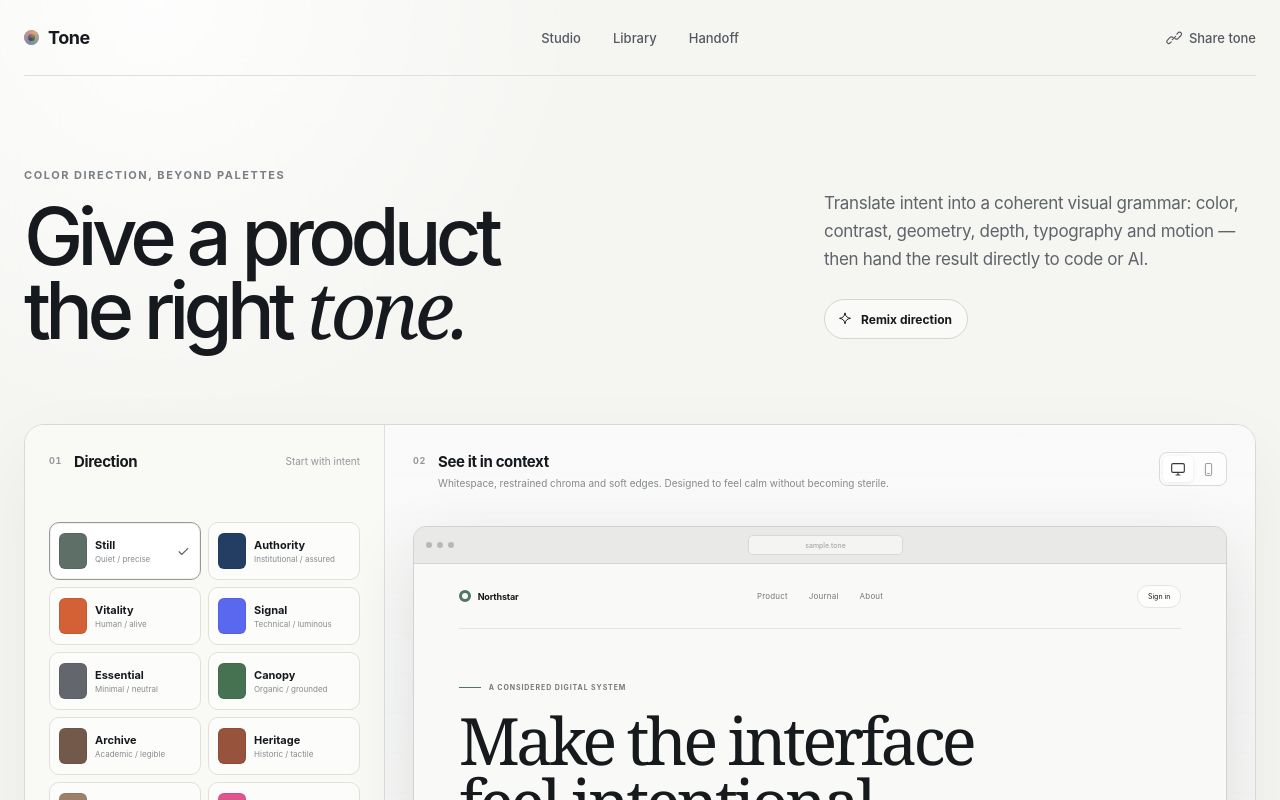
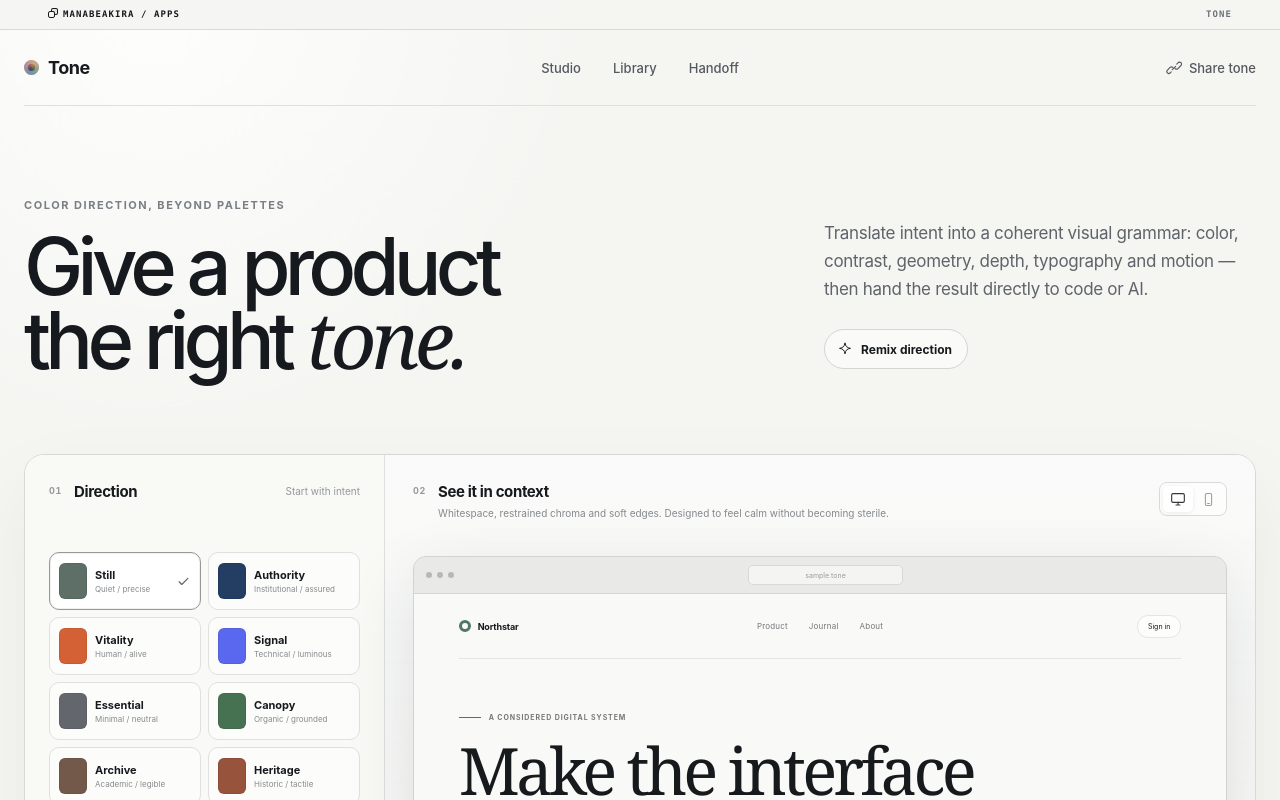
Before and after one commit to akiralazycat/tone, a Next.js app: page / in a window 1280 px wide. Shown: the top 800 px of the page. Built offline with nearby package versions, Linux system fonts and the light colour scheme.

Commit message:
Add shared Manabeakira house layer

```diff
--- a/app/globals.css
+++ b/app/globals.css
@@ -10,7 +10,24 @@
   --paper: #f5f5f2;
   --panel: #fbfbf9;
   --accent: #8f3f2e;
+  --house-surface: rgba(245, 245, 242, 0.92);
+  --house-line: rgba(22, 25, 29, 0.12);
+  --house-text: #16191d;
+  --house-muted: #6e737b;
+  --house-signal: #8f3f2e;
+  --house-focus: #4464d9;
 }
+
+.house-bar { min-height: 30px; padding: 0 clamp(18px, 4vw, 48px); display: flex; align-items: center; justify-content: space-between; gap: 20px; position: relative; z-index: 100; border-bottom: 1px solid var(--house-line); background: var(--house-surface); color: var(--house-muted); backdrop-filter: blur(18px); font: 650 9px/1 ui-monospace, SFMono-Regular, Menlo, monospace; letter-spacing: .12em; text-transform: uppercase; }
+.house-bar a { display: inline-flex; align-items: center; gap: 8px; color: var(--house-text); text-decoration: none; }
+.house-bar a:hover { color: var(--house-signal); }
+.house-bar a:focus-visible { outline: 2px solid var(--house-focus); outline-offset: 3px; }
+.house-bar__mark { width: 7px; height: 7px; border: 1px solid currentColor; border-radius: 2px; box-shadow: 3px -3px 0 -1px var(--house-surface), 3px -3px 0 0 currentColor; }
+.house-bar__product { color: var(--house-muted); }
+::selection { background: color-mix(in srgb, var(--house-signal) 22%, transparent); color: var(--house-text); }
+:where(button, a, input, textarea, select):focus-visible { outline: 2px solid var(--house-focus); outline-offset: 3px; }
+@media (max-width: 560px) { .house-bar { min-height: 28px; } .house-bar__product { display: none; } }
+@media (prefers-reduced-motion: reduce) { html { scroll-behavior: auto !important; } *, *::before, *::after { animation-duration: .01ms !important; animation-iteration-count: 1 !important; transition-duration: .01ms !important; } }
 
 html {
   scroll-behavior: smooth;
--- /dev/null
+++ b/components/house-bar.tsx
@@ -0,0 +1,11 @@
+export function HouseBar({ product }: { product: string }) {
+  return (
+    <nav className="house-bar" aria-label="Manabeakira apps">
+      <a href="https://app.manabeakira.com" aria-label="Open Manabeakira apps">
+        <span className="house-bar__mark" aria-hidden="true" />
+        <span>manabeakira / apps</span>
+      </a>
+      <span className="house-bar__product">{product}</span>
+    </nav>
+  );
+}
--- a/components/tone-studio.tsx
+++ b/components/tone-studio.tsx
@@ -1,6 +1,7 @@
 "use client";
 
 import { useEffect, useMemo, useState, type CSSProperties } from "react";
+import { HouseBar } from "@/components/house-bar";
 import {
   axisMeta,
   createToneTokens,
@@ -243,7 +244,9 @@ export default function ToneStudio() {
   };
 
   return (
-    <main className="studio">
+    <>
+      <HouseBar product="Tone" />
+      <main className="studio">
       <header className="site-header">
         <a className="tone-logo" href="#top" aria-label="Tone home"><span className="tone-logo-dot" />Tone</a>
         <nav className="site-nav" aria-label="Primary navigation">
@@ -376,6 +379,7 @@ export default function ToneStudio() {
         <p>Color is a symptom. Tone is the system.</p>
         <span>Built for deliberate interfaces.</span>
       </footer>
-    </main>
+      </main>
+    </>
   );
 }
```
